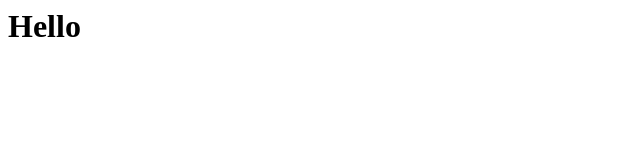
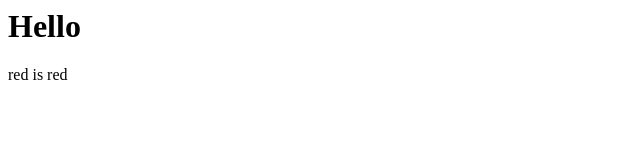
Before and after one commit to def-life/demo, a plain HTML site: page index.html in a window 1280 px wide. Shown: the full height of the page, 0-640 px from the left. Drawn offline with Linux system fonts and the light colour scheme.

Commit message:
updated index.html
added a paragraph in the html file

```diff
--- a/index.html
+++ b/index.html
@@ -7,5 +7,6 @@
 </head>
 <body>
     <h1>Hello </h1>
+    <p>red is red</p>
 </body>
 </html>
```
